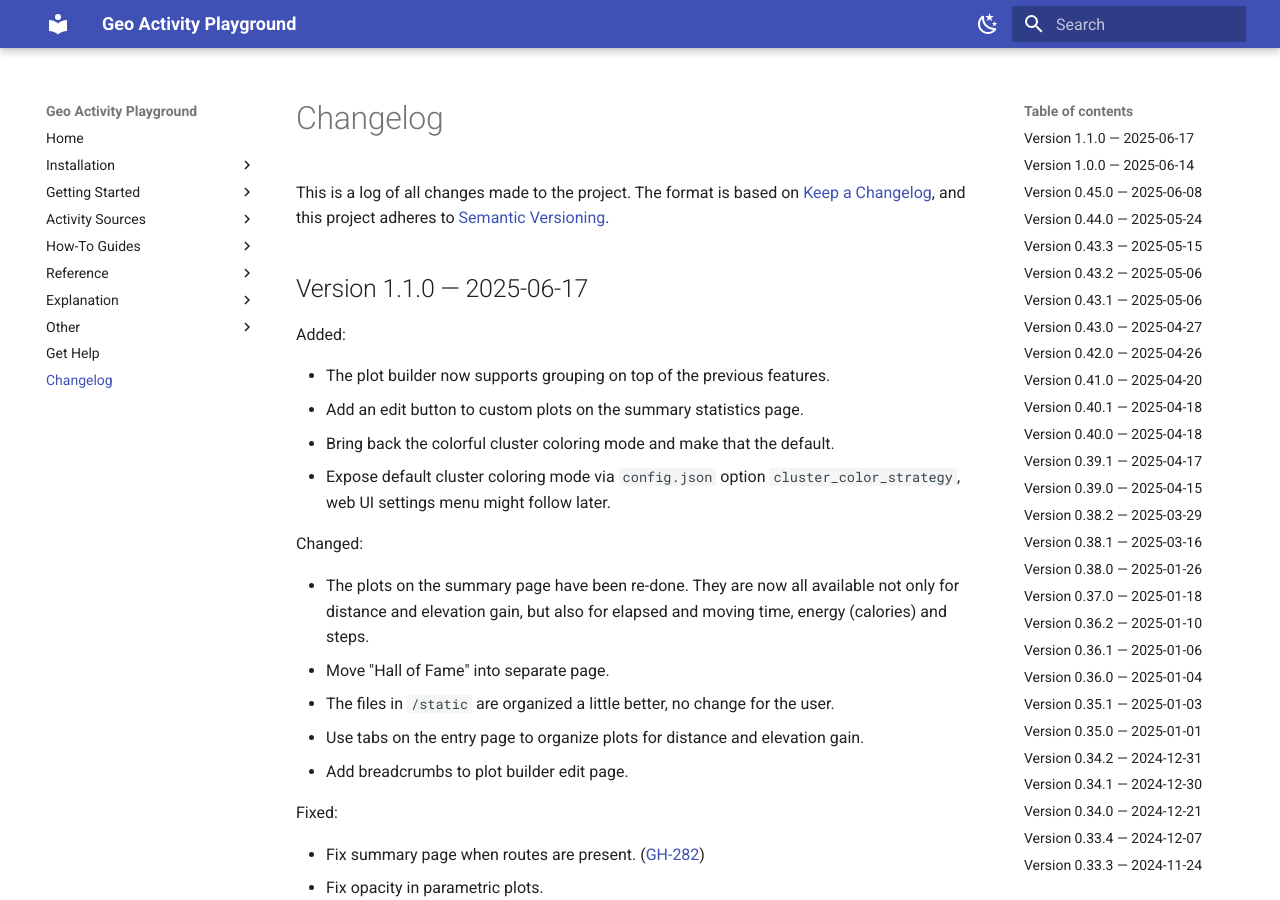
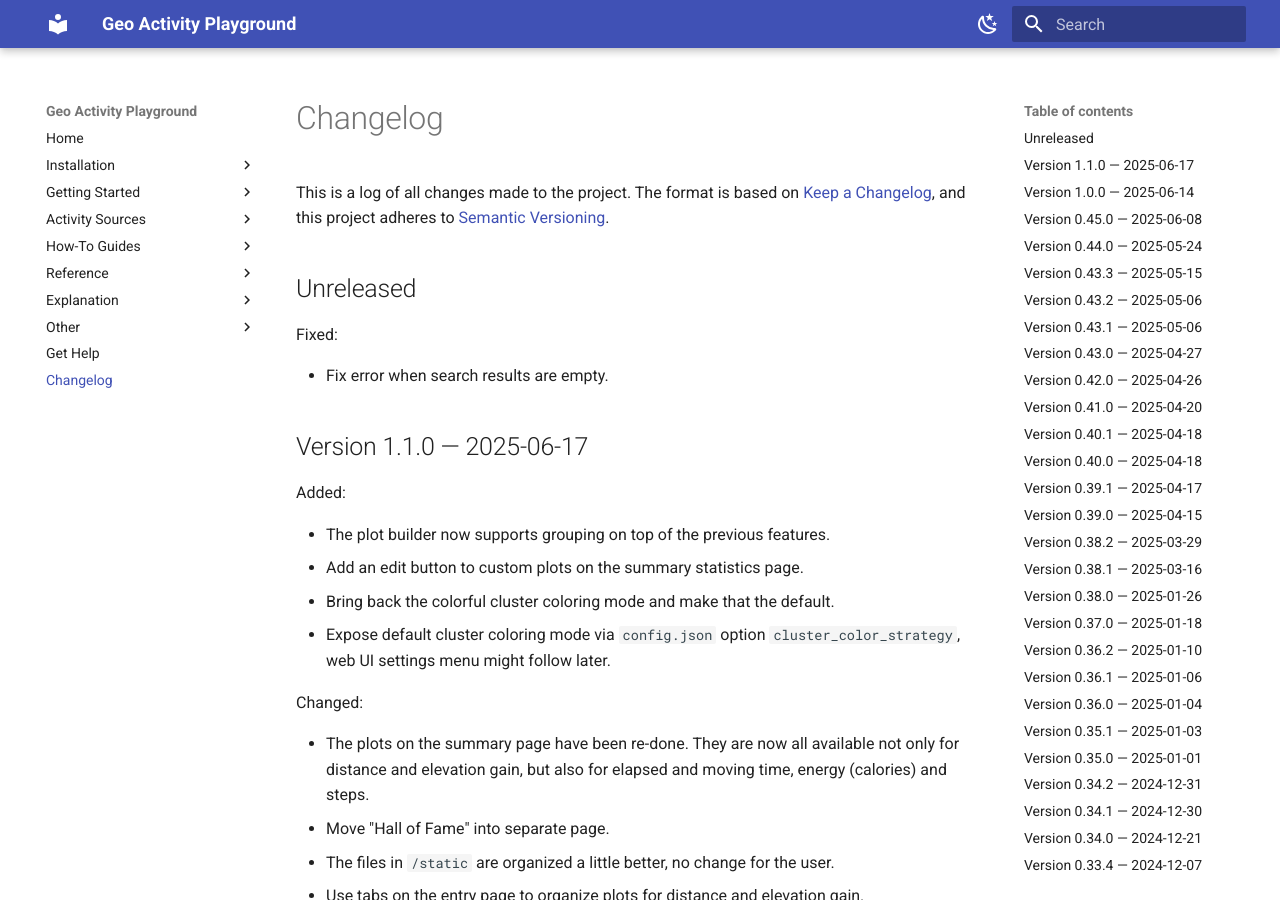
Before and after one commit to martin-ueding/geo-activity-playground, an MkDocs documentation site: the page built from docs/changelog.md, in a window 1280 px wide and 900 px high. Built offline with MkDocs 1.6.1 and Material for MkDocs 9.7.7, drawn with Linux system fonts in a browser that asks for light colours.

Commit message:
Changelog entry

```diff
--- a/docs/changelog.md
+++ b/docs/changelog.md
@@ -14,6 +14,12 @@ Types of changes
 
 ([GH-000](https://github.com/martin-ueding/geo-activity-playground/issues/000))
 -->
+
+## Unreleased
+
+Fixed:
+
+- Fix error when search results are empty.
 
 ## Version 1.1.0 — 2025-06-17
 
```
